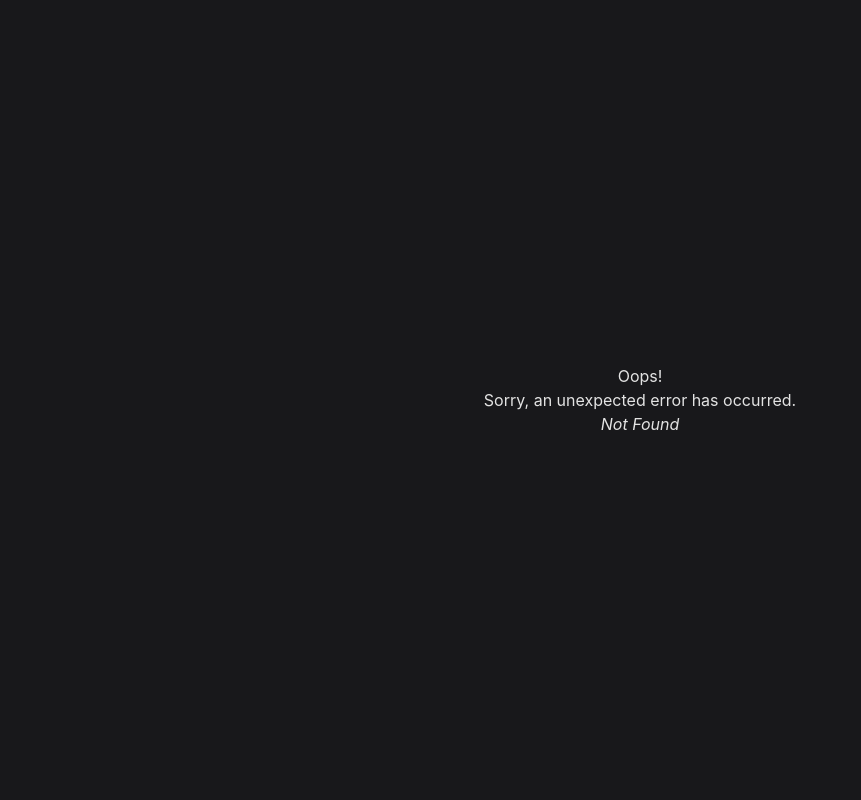
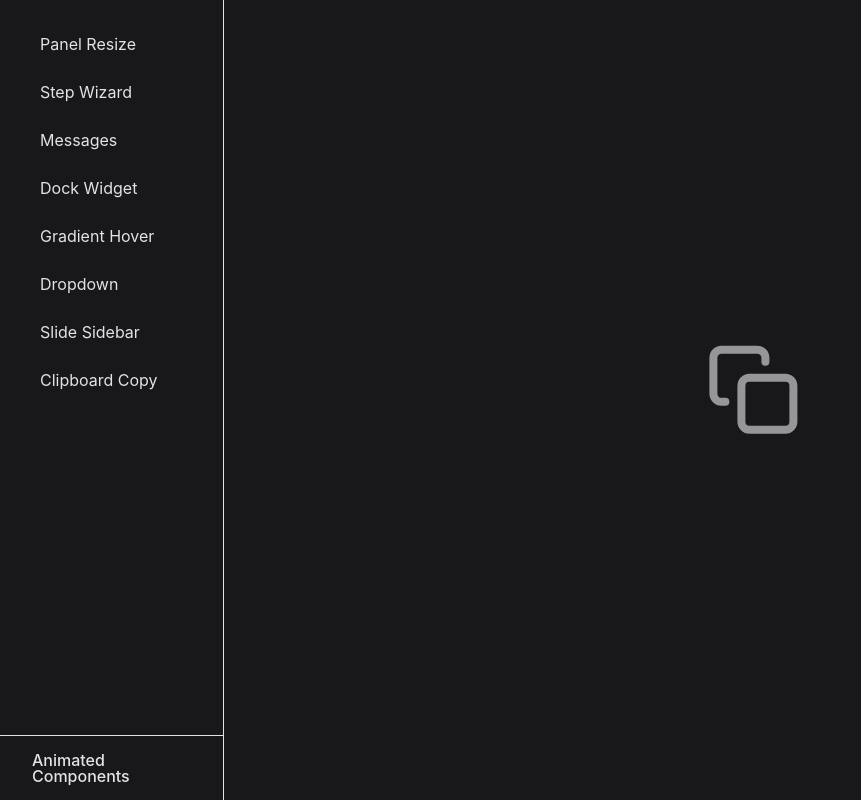
Before and after one commit to SamDurrant/framer-playground, a React (Vite) app: page /clipboard-copy in a window 1280 px wide. Before the commit this address had no page. Shown: the whole page, without its empty margins (0-861 px from the left). Built offline with nearby package versions, Linux system fonts and the light colour scheme.

Commit message:
Add clipboard copy animation.

```diff
--- a/src/main.jsx
+++ b/src/main.jsx
@@ -11,6 +11,7 @@ import { DockWidget } from './pages/dockWidget/dockWidget'
 import { GradientHover } from './pages/gradientHover'
 import { Dropdown } from './pages/dropdownMenu'
 import SlideSidebar from './pages/slideSidebar'
+import { ClipboardCopy } from './pages/clipboardCopy'
 
 const router = createBrowserRouter([
   {
@@ -46,6 +47,10 @@ const router = createBrowserRouter([
         path: 'slide-sidebar',
         element: <SlideSidebar />
       },
+      {
+        path: 'clipboard-copy',
+        element: <ClipboardCopy />
+      },
     ]
   },
 ])
--- /dev/null
+++ b/src/pages/clipboardCopy.jsx
@@ -0,0 +1,88 @@
+import { useState } from 'react'
+import { motion, useMotionValue, useTransform } from 'framer-motion'
+
+const ClipboardCopy = () => {
+  const [isClicked, setIsClicked] = useState(false)
+
+  const pathLength = useMotionValue(0)
+  // f: y => x * 2 -> where x is the pathLength of svg, y is the opacity
+  // when pathLength is half target value, opacity is 100%
+  const opacity = useTransform(pathLength, [0, 0.5], [0, 1])
+
+  return (
+    <button
+      style={{
+        background: 'transparent',
+        border: 'none',
+        cursor: isClicked ? 'default' : 'pointer',
+        outline: 'none',
+        marginBottom: '20px',
+        boxShadow: 'none',
+      }}
+      className="self-center justify-self-center mx-auto"
+      title="Copy to clipboard"
+      disabled={isClicked}
+      onClick={() => {
+        setIsClicked(true)
+        setTimeout(() => setIsClicked(false), 3000)
+      }}
+    >
+      <svg
+        width="100"
+        height="100"
+        viewBox="0 0 25 25"
+        fill="none"
+        xmlns="http://www.w3.org/2000/svg"
+      >
+        <motion.path
+          d="M20.8511 9.46338H11.8511C10.7465 9.46338 9.85107 10.3588 9.85107 11.4634V20.4634C9.85107 21.5679 10.7465 22.4634 11.8511 22.4634H20.8511C21.9556 22.4634 22.8511 21.5679 22.8511 20.4634V11.4634C22.8511 10.3588 21.9556 9.46338 20.8511 9.46338Z"
+          stroke="#949699"
+          strokeWidth="2"
+          strokeLinecap="round"
+          strokeLinejoin="round"
+          initial={false}
+          animate={isClicked ? 'clicked' : 'unclicked'}
+          variants={clipboardIconVariants}
+          transition={{ duration }}
+        />
+        <motion.path
+          d="M5.85107 15.4634H4.85107C4.32064 15.4634 3.81193 15.2527 3.43686 14.8776C3.06179 14.5025 2.85107 13.9938 2.85107 13.4634V4.46338C2.85107 3.93295 3.06179 3.42424 3.43686 3.04917C3.81193 2.67409 4.32064 2.46338 4.85107 2.46338H13.8511C14.3815 2.46338 14.8902 2.67409 15.2653 3.04917C15.6404 3.42424 15.8511 3.93295 15.8511 4.46338V5.46338"
+          stroke="#949699"
+          strokeWidth="2"
+          strokeLinecap="round"
+          strokeLinejoin="round"
+          initial={false}
+          animate={isClicked ? 'clicked' : 'unclicked'}
+          variants={clipboardIconVariants}
+          transition={{ duration }}
+        />
+        <motion.path
+          d="M20 6L9 17L4 12"
+          stroke="#5184f9"
+          strokeWidth="2"
+          strokeLinecap="round"
+          strokeLinejoin="round"
+          initial={false}
+          animate={isClicked ? 'clicked' : 'unclicked'}
+          variants={checkmarkIconVariants}
+          style={{ pathLength, opacity }}
+          transition={{ duration }}
+        />
+      </svg>
+    </button>
+  )
+}
+
+export { ClipboardCopy }
+
+const duration = 0.4
+
+const clipboardIconVariants = {
+  clicked: { opacity: 0 },
+  unclicked: { opacity: 1 },
+}
+
+const checkmarkIconVariants = {
+  clicked: { pathLength: 1 },
+  unclicked: { pathLength: 0 },
+}
--- a/src/pages/root.jsx
+++ b/src/pages/root.jsx
@@ -29,6 +29,10 @@ const links = [
     link: 'slide-sidebar',
     text: 'Slide Sidebar',
   },
+  {
+    link: 'clipboard-copy',
+    text: 'Clipboard Copy',
+  },
 ]
 
 function Root() {
```
